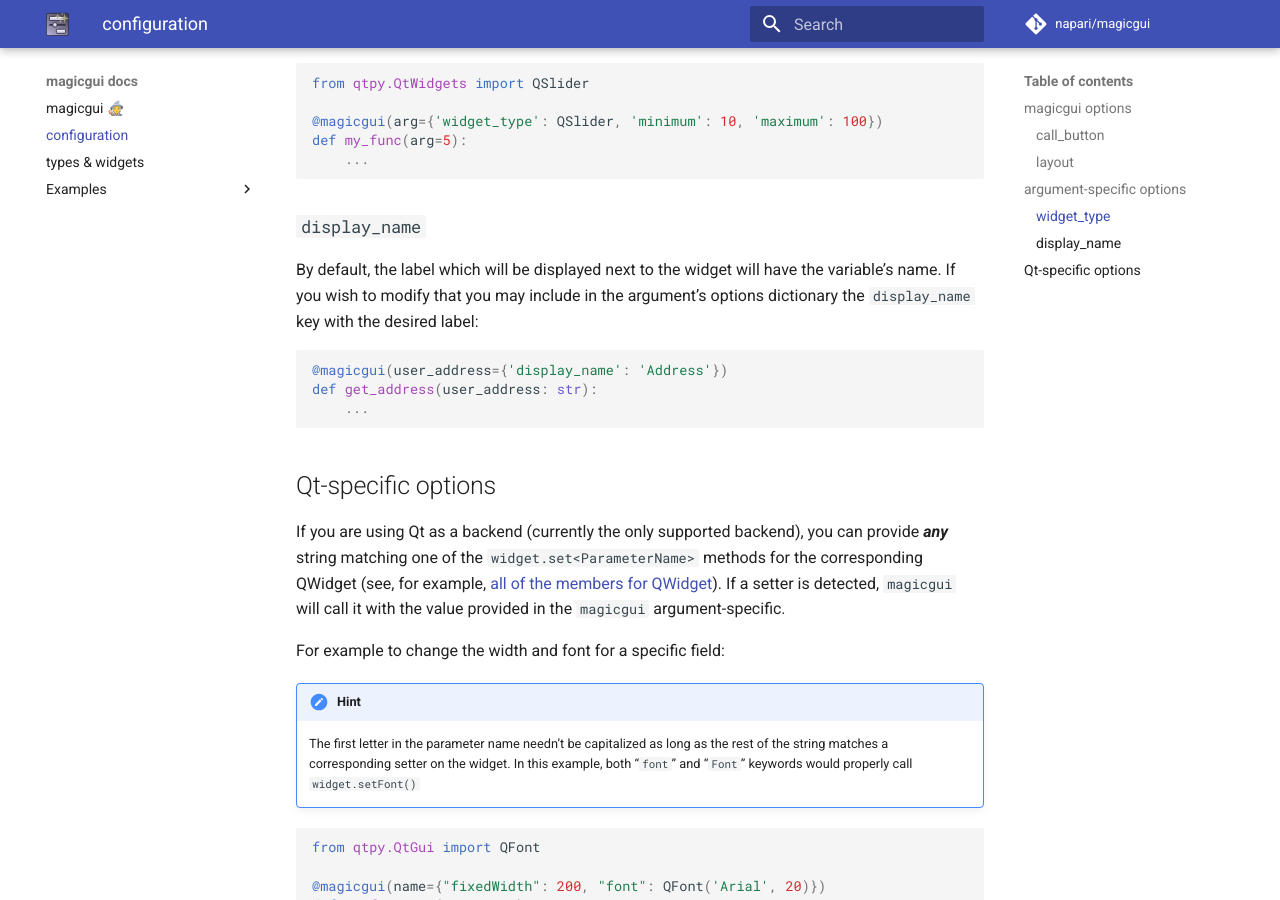
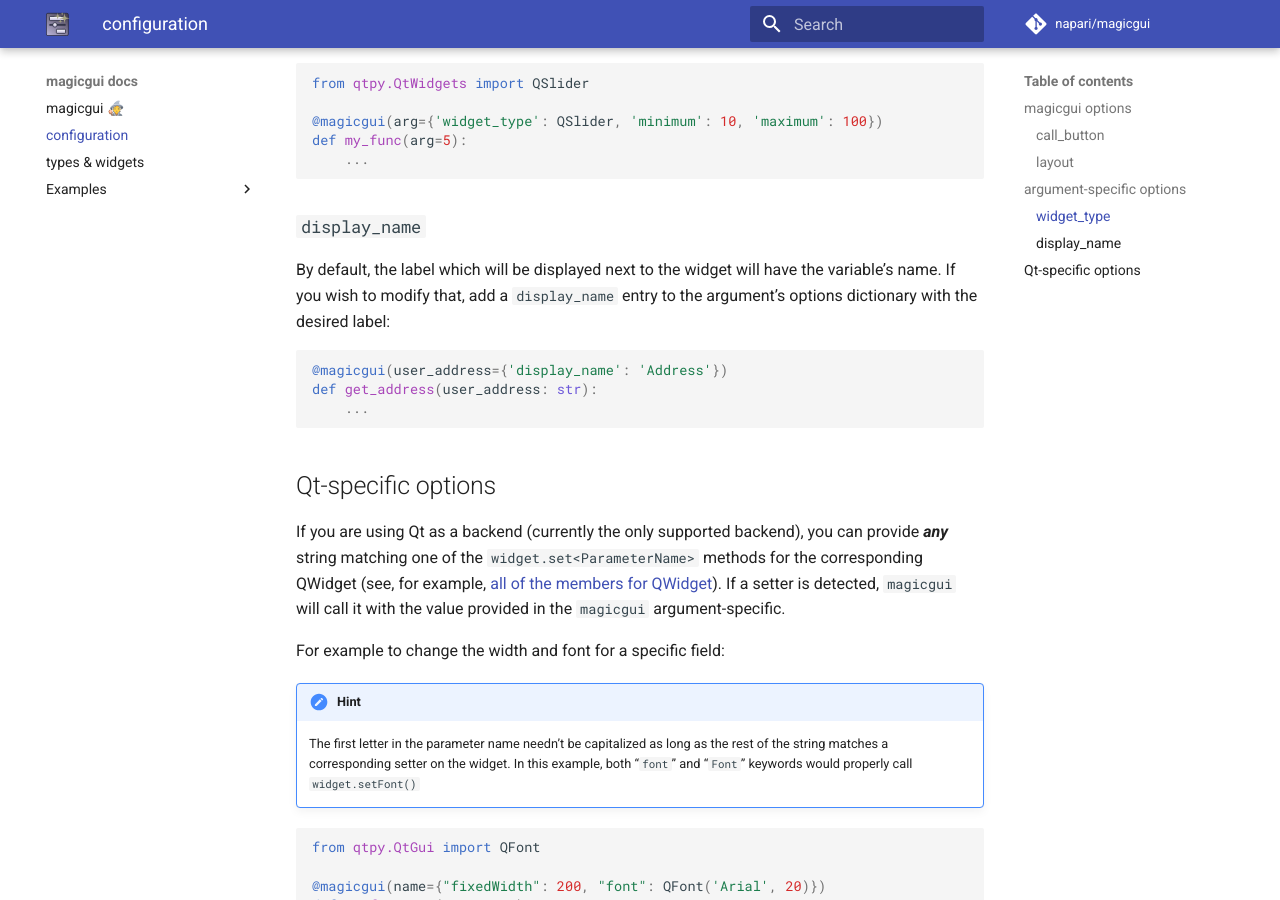
Before and after one commit to pyapp-kit/magicgui, an MkDocs documentation site: the page built from docs/configuration.md, in a window 1280 px wide and 900 px high, scrolled down 993 px. Built offline with MkDocs 1.6.1 and Material for MkDocs 9.7.7, drawn with Linux system fonts in a browser that asks for light colours; comment, search, counter and statistics services are not loaded.

Commit message:
Improved docs wording

````diff
--- a/docs/configuration.md
+++ b/docs/configuration.md
@@ -47,8 +47,8 @@ def my_func(arg=5):
 ### `display_name`
 
 By default, the label which will be displayed next to the widget will have the
-variable's name. If you wish to modify that you may include in the argument's
-options dictionary the `display_name` key with the desired label:
+variable's name. If you wish to modify that, add a `display_name` entry to the argument's
+options dictionary with the desired label:
 
 ```python
 @magicgui(user_address={'display_name': 'Address'})
````
